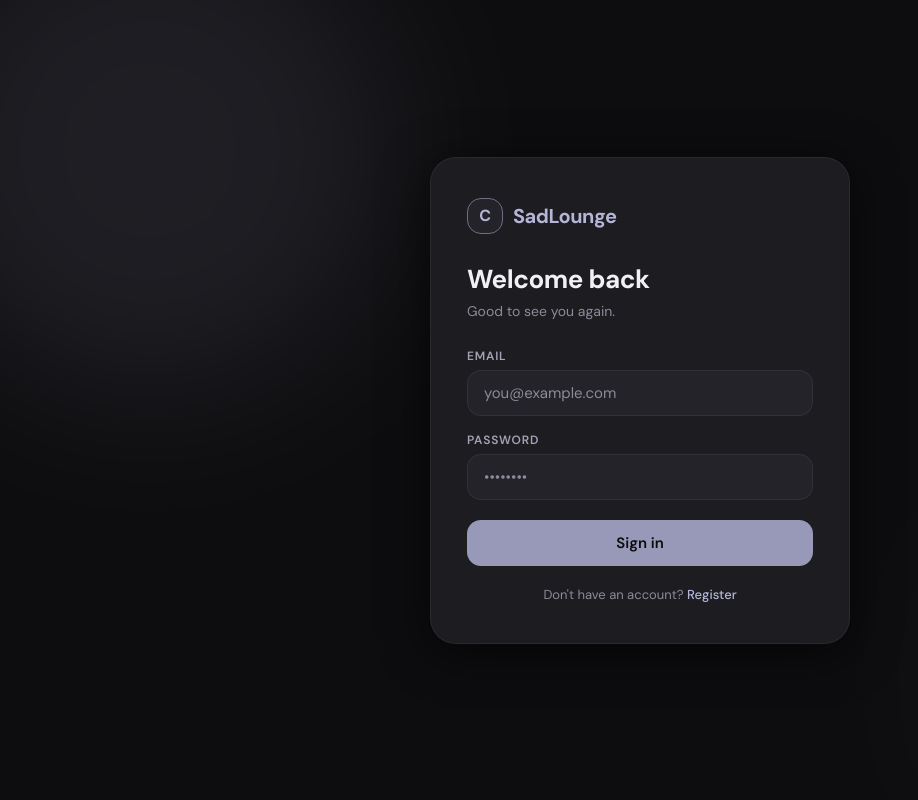
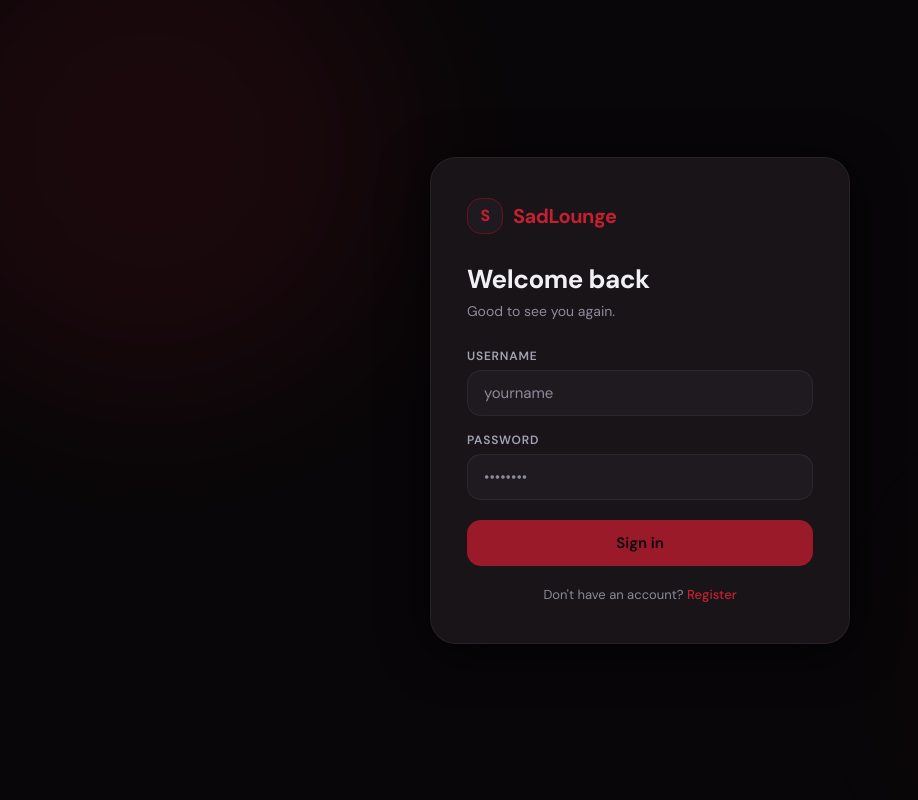
Before and after one commit to Sadnesszx/cord, a React (Vite) app in the folder client/: page /login in a window 1280 px wide. Shown: the whole page, without its empty margins (0-918 px from the left). Built offline with nearby package versions, Linux system fonts and the light colour scheme; no server answers.

Commit message:
dark red theme + username only auth

```diff
--- a/client/src/index.css
+++ b/client/src/index.css
@@ -7,13 +7,13 @@
 }
 
 :root {
-  --bg-void: #0d0d0f;
-  --bg-deep: #111114;
-  --bg-base: #161619;
-  --bg-raised: #1c1c21;
-  --bg-float: #232329;
-  --bg-hover: #2a2a32;
-  --bg-active: #303039;
+  --bg-void: #080608;
+  --bg-deep: #0e0b0e;
+  --bg-base: #121012;
+  --bg-raised: #181418;
+  --bg-float: #1f1a1f;
+  --bg-hover: #271f27;
+  --bg-active: #2e2530;
 
   --gray-1: #8b8b9a;
   --gray-2: #a3a3b5;
@@ -21,9 +21,9 @@
   --gray-4: #dddde8;
   --white: #f0f0f5;
 
-  --accent: #9898b8;
-  --accent-bright: #b5b5d8;
-  --accent-dim: #6e6e8a;
+  --accent: #9b1a2a;
+  --accent-bright: #c42030;
+  --accent-dim: #6b1020;
   --accent-glow: rgba(152, 152, 184, 0.15);
   --accent-glow-strong: rgba(152, 152, 184, 0.25);
 
--- a/client/src/pages/AuthPage.jsx
+++ b/client/src/pages/AuthPage.jsx
@@ -5,8 +5,8 @@ import api from '../lib/api';
 import './Auth.css';
 
 export default function AuthPage() {
-  const [mode, setMode] = useState('login'); // 'login' | 'register'
-  const [form, setForm] = useState({ username: '', email: '', password: '' });
+  const [mode, setMode] = useState('login');
+  const [form, setForm] = useState({ username: '', password: '' });
   const [error, setError] = useState('');
   const [loading, setLoading] = useState(false);
   const { login } = useAuth();
@@ -19,12 +19,10 @@ export default function AuthPage() {
     setError('');
     setLoading(true);
     try {
-      const endpoint = mode === 'login' ? '/api/auth/login' : '/api/auth/register';
-      const payload = mode === 'login'
-        ? { email: form.email, password: form.password }
-        : { username: form.username, email: form.email, password: form.password };
-
-      const { data } = await api.post(endpoint, payload);
+      const { data } = await api.post(`/api/auth/${mode}`, {
+        username: form.username,
+        password: form.password,
+      });
       login(data.token, data.user);
       navigate('/');
     } catch (err) {
@@ -43,42 +41,26 @@ export default function AuthPage() {
 
       <div className="auth-card fade-in">
         <div className="auth-logo">
-          <div className="auth-logo-icon">C</div>
+          <div className="auth-logo-icon">S</div>
           <span>SadLounge</span>
         </div>
 
         <h1 className="auth-title">
-          {mode === 'login' ? 'Welcome back' : 'Create account'}
+          {mode === 'login' ? 'Welcome back' : 'Join SadLounge'}
         </h1>
         <p className="auth-subtitle">
-          {mode === 'login'
-            ? 'Good to see you again.'
-            : 'Join and start chatting.'}
+          {mode === 'login' ? 'Good to see you again.' : 'Pick your username and start chatting.'}
         </p>
 
         <form className="auth-form" onSubmit={submit}>
-          {mode === 'register' && (
-            <div className="auth-field">
-              <label>Username</label>
-              <input
-                name="username"
-                value={form.username}
-                onChange={handle}
-                placeholder="cooluser"
-                autoComplete="off"
-                required
-              />
-            </div>
-          )}
           <div className="auth-field">
-            <label>Email</label>
+            <label>Username</label>
             <input
-              name="email"
-              type="email"
-              value={form.email}
+              name="username"
+              value={form.username}
               onChange={handle}
-              placeholder="you@example.com"
-              autoComplete="email"
+              placeholder="yourname"
+              autoComplete="username"
               required
             />
           </div>
```
Also changed, not shown: 2 other files (tests, documents, lock files or other folders).
